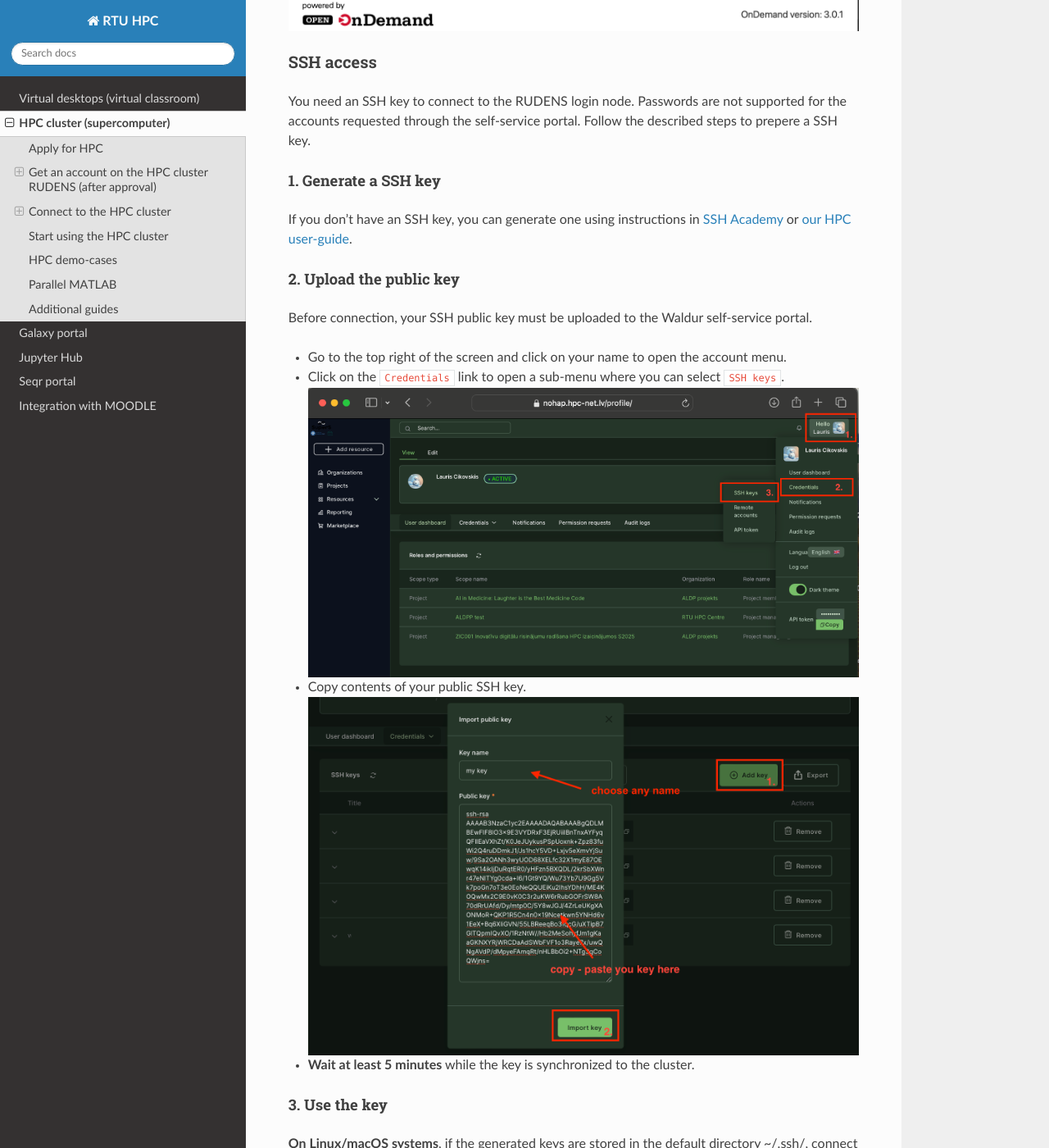
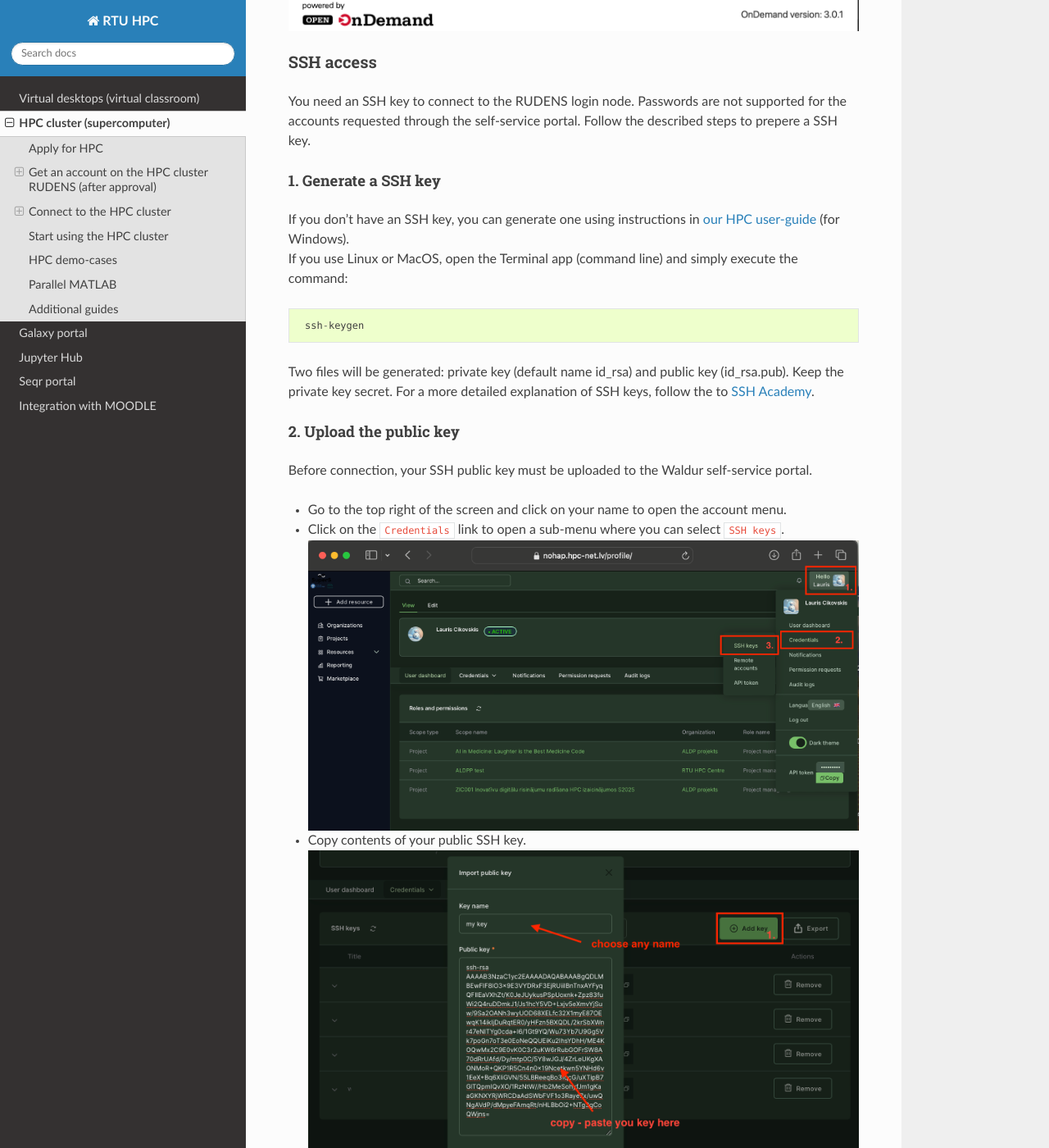
Before and after one commit to rtuhpc/hpc-platform, a Sphinx documentation site: the page built from doc/hpc.md, in a window 1280 px wide and 1400 px high, scrolled down 10862 px. Shown: the whole window at 82% size. Built offline with Sphinx 7.4.7 and the Read the Docs theme 3.1.0, drawn with Linux system fonts in a browser that asks for light colours; some of the changed text lies outside the part shown.

Commit message:
Update hpc.md

````diff
--- a/doc/hpc.md
+++ b/doc/hpc.md
@@ -61,7 +61,12 @@
 You need an SSH key to connect to the RUDENS login node. Passwords are not supported for the accounts requested through the self-service portal. Follow the described steps to prepere a SSH key.
 
 #### 1. Generate a SSH key
-If you don't have an SSH key, you can generate one using instructions in [SSH Academy](https://www.ssh.com/academy/ssh/keygen) or [our HPC user-guide](https://hpc-guide.rtu.lv/appendix.html#generating-keys-on-windows-using-mobaxterm).
+If you don't have an SSH key, you can generate one using instructions in [our HPC user-guide](https://hpc-guide.rtu.lv/appendix.html#generating-keys-on-windows-using-mobaxterm) (for Windows).
+If you use Linux or MacOS, open the Terminal app (command line) and simply execute the command:
+  ```
+   ssh-keygen
+   ```
+Two files will be generated: private key (default name id_rsa) and public key (id_rsa.pub). Keep the private key secret. For a more detailed explanation of SSH keys, follow the to [SSH Academy](https://www.ssh.com/academy/ssh/keygen).
 
 #### 2. Upload the public key
 Before connection, your SSH public key must be uploaded to the Waldur self-service portal.
@@ -75,7 +80,11 @@
 #### 3. Use the key
 **On Linux/macOS systems**, if the generated keys are stored in the default directory ~/.ssh/, connect to a cluster by using the `Access resource` button in the self-service portal or manually open the command line (terminal) and run the following command:
    ```
-   ssh username@ui-2.hpc.rtu.lv
+   ssh hpc000XX@ui-2.hpc.rtu.lv
+   ```
+If you stored the keys in other location then default (~/.ssh/), additonally specify the path to the private key:
+   ```
+   ssh -i ./id_rsa hpc000XX@ui-2.hpc.rtu.lv
    ```
 **For Windows SSH clients**, such as Putty or MobaXterm, the path to private key file must be specified in the connection settings.
  - For Putty: click `Connection` => `SSH` => `Auth` => `Browse` for the private key
````
